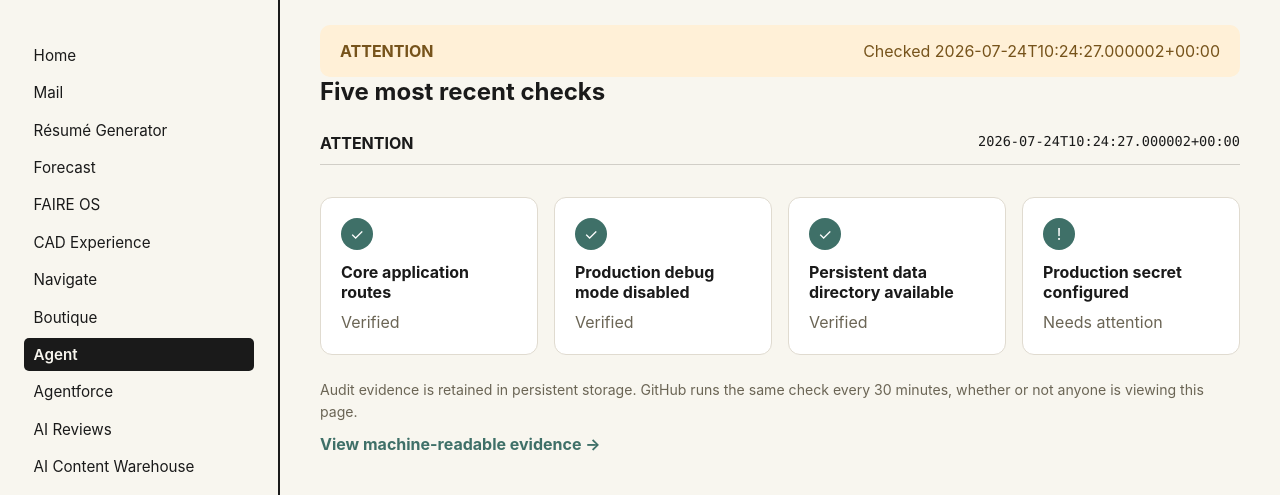
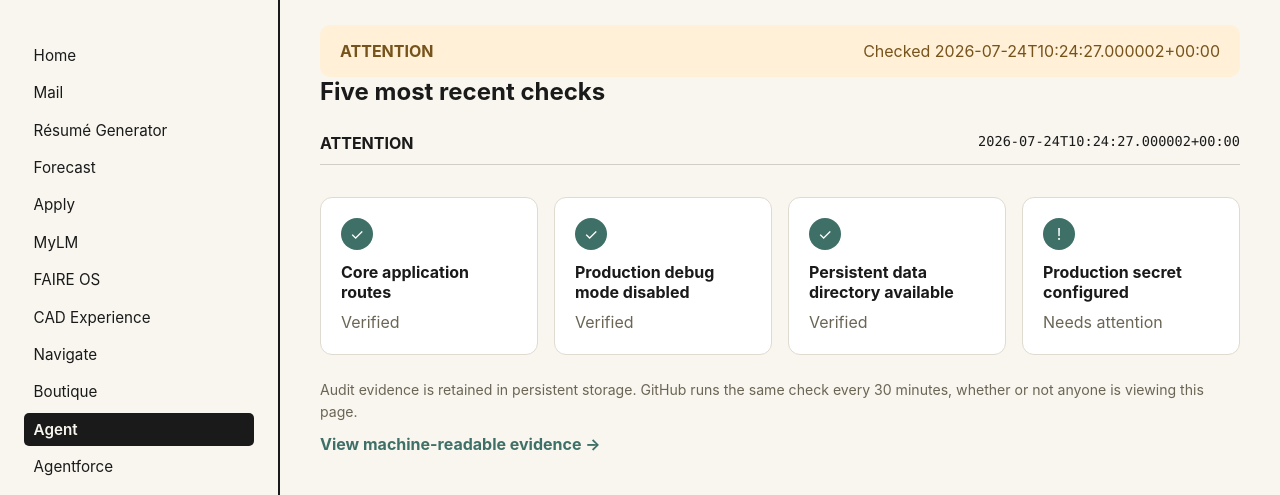
Before and after one commit to dGROUPharmacy/thepolka.cloud, a Flask app: page /agent in a window 1280 px wide. Shown: the part 150-645 px from the top of the page. Run offline with Flask 3, Linux system fonts and the light colour scheme; data comes from the database, SQL or seed files in the repository; some libraries are stand-ins or nearby versions.

Commit message:
Update global navigation

```diff
--- a/templates/layout.html
+++ b/templates/layout.html
@@ -36,6 +36,8 @@
         <a href="{{ url_for('ecosystem_page', page='mail') }}" class="nav-link{% if active == 'mail' %} active{% endif %}">Mail</a>
         <a href="{{ url_for('ecosystem_page', page='resume') }}" class="nav-link{% if active == 'resume' %} active{% endif %}">Résumé Generator</a>
         <a href="{{ url_for('forecast_page') }}" class="nav-link{% if active == 'forecast' %} active{% endif %}">Forecast</a>
+        <a href="{{ url_for('apply_page') }}" class="nav-link{% if active == 'apply' %} active{% endif %}">Apply</a>
+        <a href="{{ url_for('mylm_page') }}" class="nav-link{% if active == 'mylm' %} active{% endif %}">MyLM</a>
         <a href="{{ url_for('ecosystem_page', page='faire') }}" class="nav-link{% if active == 'faire' %} active{% endif %}">FAIRE OS</a>
         <a href="{{ url_for('ecosystem_page', page='cad') }}" class="nav-link{% if active == 'cad' %} active{% endif %}">CAD Experience</a>
         <a href="{{ url_for('ecosystem_page', page='directory') }}" class="nav-link{% if active == 'directory' %} active{% endif %}">Navigate</a>
```
